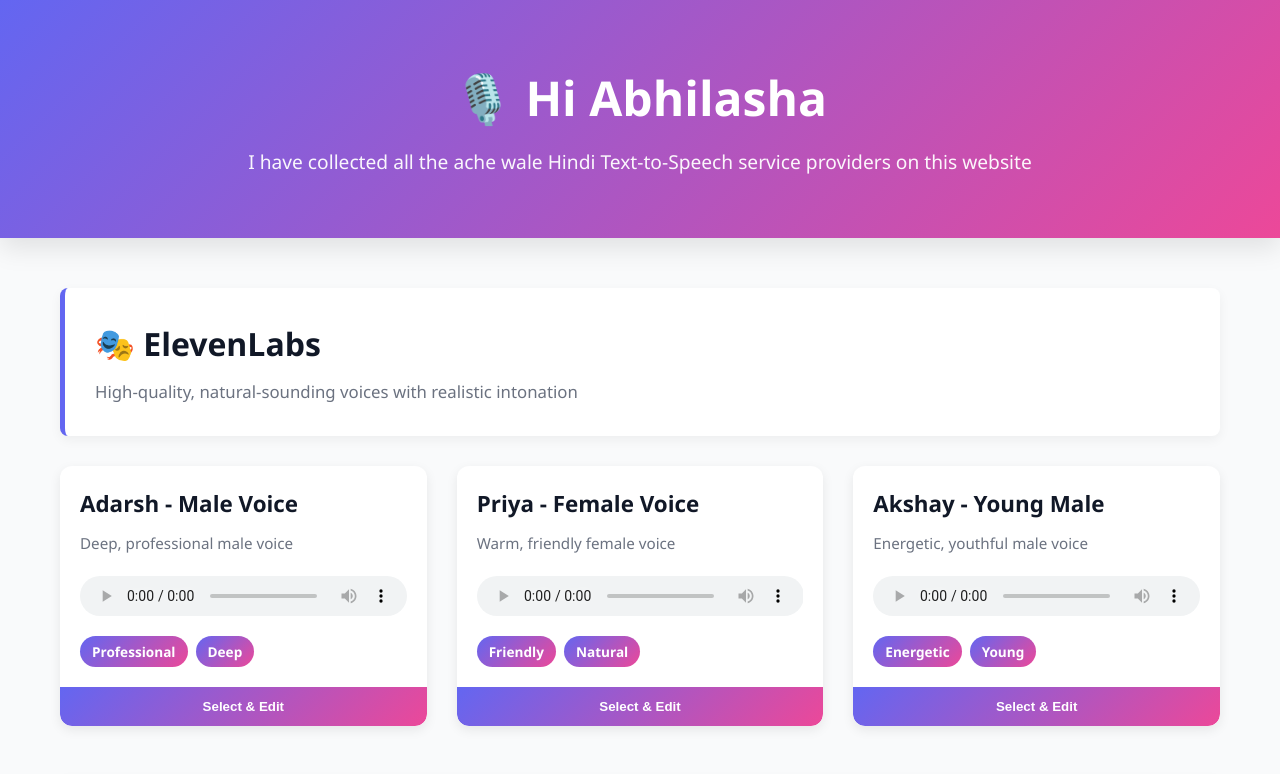
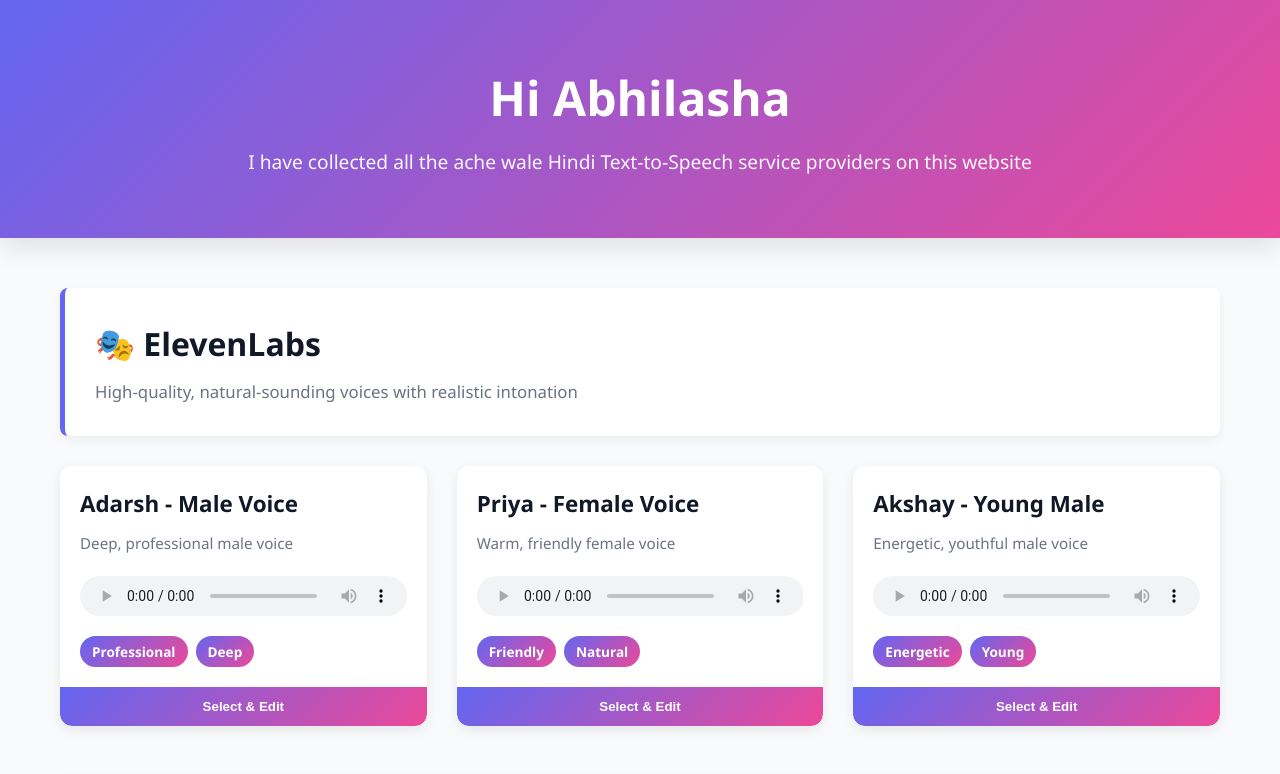
Before and after one commit to kspvibecodestill200k/hindi-tts-voice-editor, a plain HTML site: page index.html in a window 1280 px wide. Shown: the top 774 px of the page. Drawn offline with Linux system fonts and the light colour scheme.

Commit message:
Remove emoji from header logo text

```diff
--- a/index.html
+++ b/index.html
@@ -9,7 +9,7 @@
 <body>
     <header class="header">
         <div class="container">
-            <h1 class="logo">🎙️ Hi Abhilasha</h1>
+            <h1 class="logo">Hi Abhilasha</h1>
             <p class="tagline">I have collected all the ache wale Hindi Text-to-Speech service providers on this website</p>
         </div>
     </header>
```
